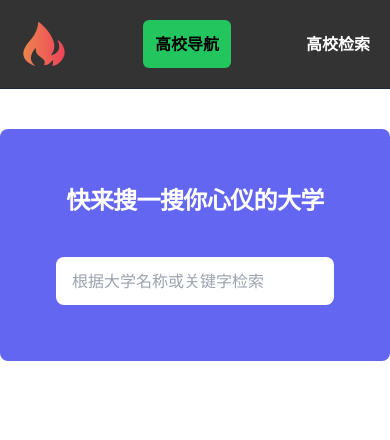
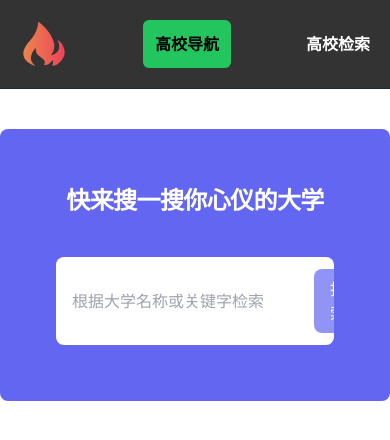
Before and after one commit to zhuima/gaokao-zhiyuan, a Next.js app: page /university in a window 390 px wide. Shown: the top 440 px of the page. Built offline with nearby package versions, Linux system fonts and the light colour scheme.

Commit message:
change search button status

```diff
--- a/components/SearchForm.jsx
+++ b/components/SearchForm.jsx
@@ -21,24 +21,37 @@ export default function SearchForm() {
     <>
       <div className="mt-10 flex justify-center items-center">
         <div className="container mx-auto bg-indigo-500 rounded-lg p-14">
-          <form onSubmit={filterUniversity}>
+          <form onSubmit={filterUniversity} className="group">
             <h1 className="text-center font-bold text-white text-2xl tracking-tight text-slate-900 sm:text-5xl">
               快来搜一搜你心仪的大学
             </h1>
 
-            <div className="mt-10 sm:flex items-center bg-white rounded-lg overflow-hidden px-2 py-3 justify-between">
+            <div className="flex mt-10 sm:flex items-center bg-white rounded-lg overflow-hidden px-2 py-3 justify-between">
               <label htmlFor="name"></label>
               <input
-                className="text-base text-gray-400 flex-grow outline-none px-2 "
+                className="text-base text-gray-400 flex-grow outline-none px-2 focus:border-gray-500 focus:outline-none valid:[&:not(:placeholder-shown)]:border-green-500 [&:not(:placeholder-shown):not(:focus):invalid~span]:block invalid:[&:not(:placeholder-shown):not(:focus)]:border-red-400"
                 id="name"
                 name="name"
                 type="text"
                 placeholder="根据大学名称或关键字检索"
+                autocomplete="off"
+                required
               />
-
-              {/* <button className="bg-indigo-500 text-white text-base rounded-lg px-4 py-2 font-thin">
+              {/* <input
+                type="text"
+                name="name"
+                id="name"
+                placeholder="根据大学名称或关键字检索"
+                class="w-full rounded-md border border-gray-300 px-3 py-2.5 placeholder-gray-300 shadow shadow-gray-100 focus:border-gray-500 focus:outline-none valid:[&:not(:placeholder-shown)]:border-green-500 [&:not(:placeholder-shown):not(:focus):invalid~span]:block invalid:[&:not(:placeholder-shown):not(:focus)]:border-red-400"
+                autocomplete="off"
+                required
+              /> */}
+              <span className="mt-2 hidden text-sm text-red-400">
+                请输入有效的关键字或高校名称.{' '}
+              </span>
+              <button className="bg-indigo-500 text-white text-base rounded-lg px-4 py-2 font-thin focus:bg-indigo-600 focus:outline-none group-invalid:pointer-events-none group-invalid:opacity-70">
                 搜索
-              </button> */}
+              </button>
             </div>
           </form>
         </div>
```
